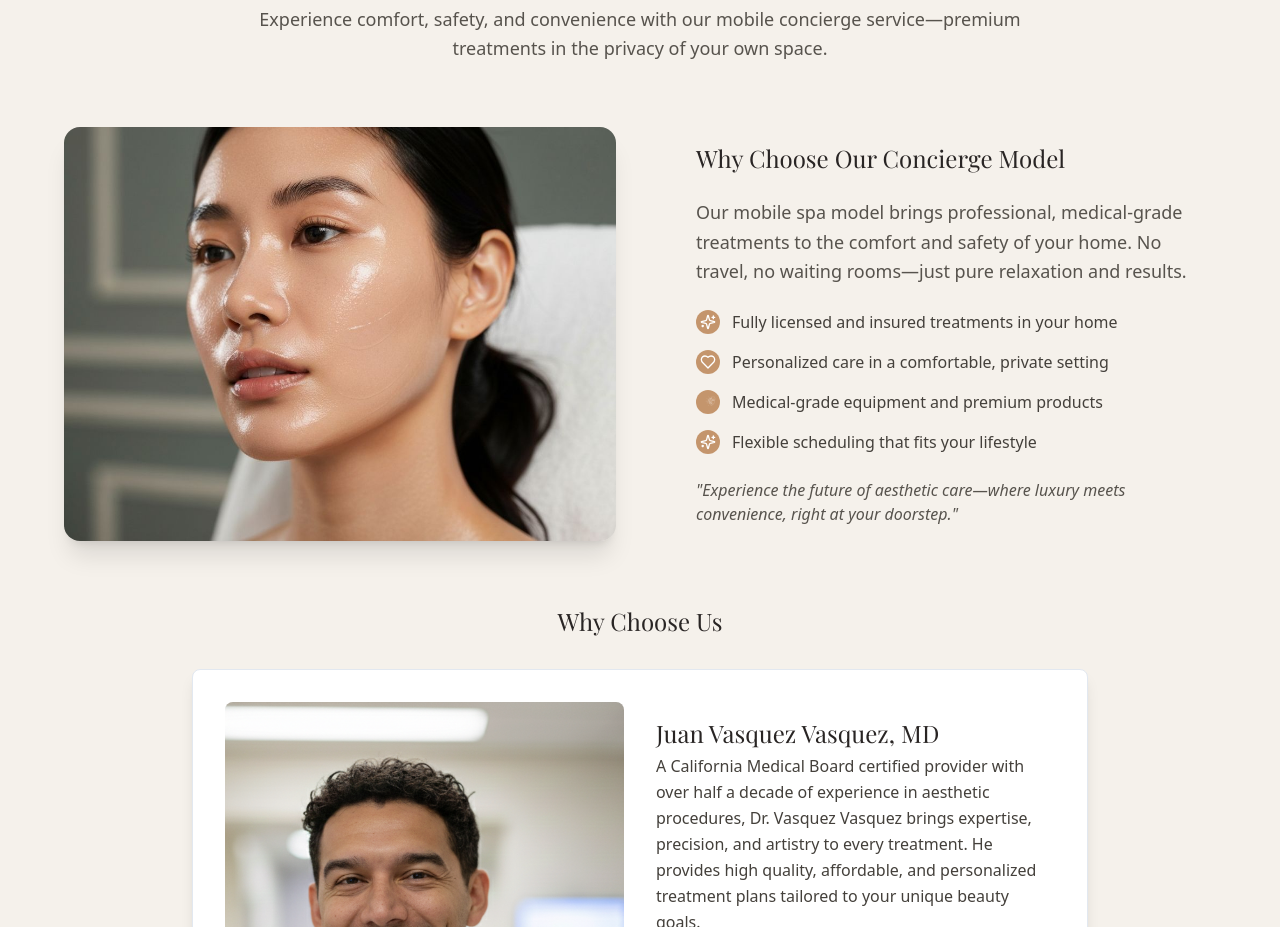
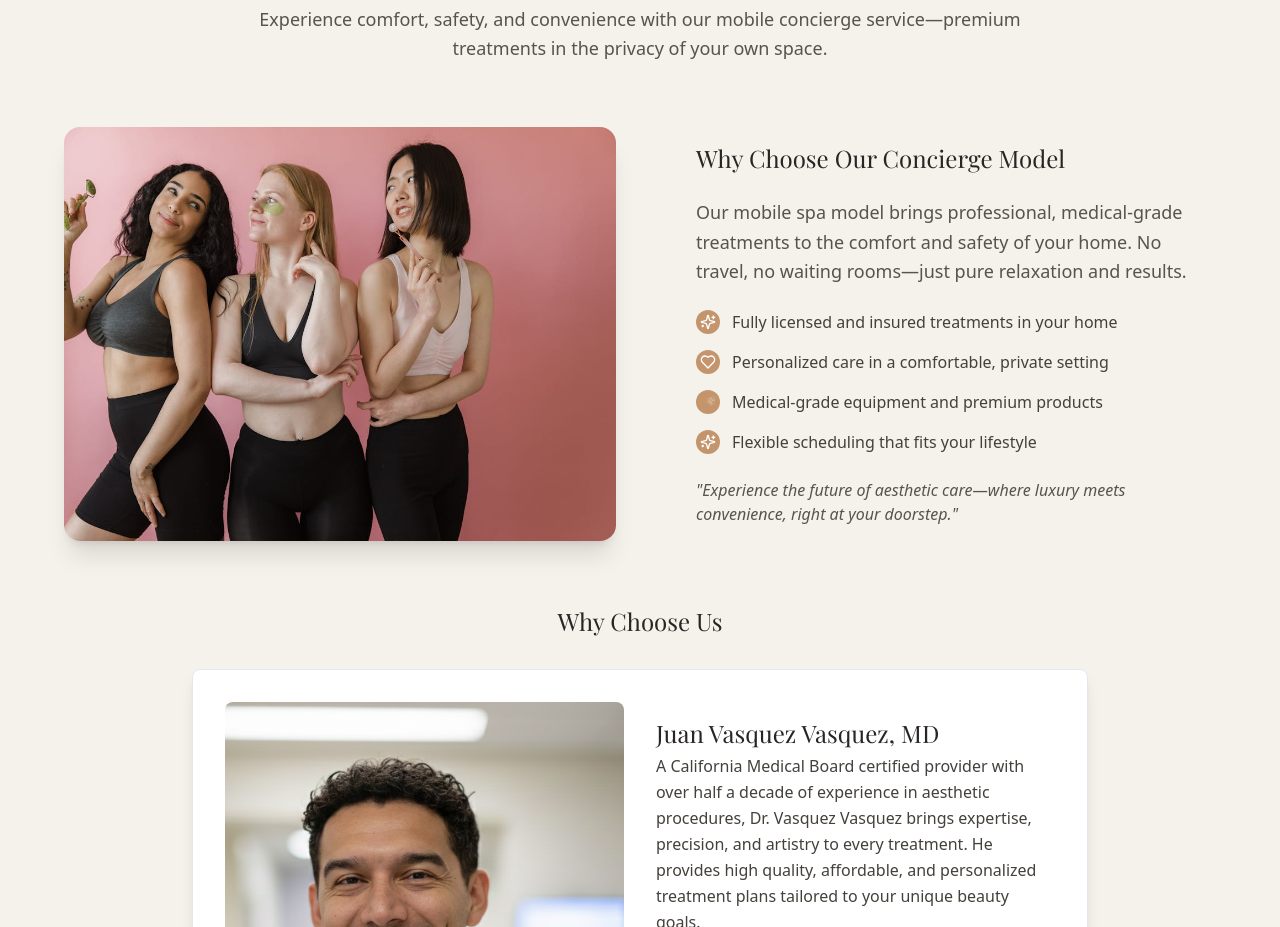
Before and after one commit to iisael9/Sol_MedSpa, a Next.js app: page / in a window 1280 px wide. Shown: the part 1760-2687 px from the top of the page. Built offline with nearby package versions, Linux system fonts and the light colour scheme; no server answers; a web font is replaced by a local one.

Commit message:
feat: update concierge image for social vibe
Use new image for group botox party atmosphere.

Co-authored-by: null <125531205+iisael9@users.noreply.github.com>

```diff
--- a/app/page.tsx
+++ b/app/page.tsx
@@ -235,8 +235,8 @@ export default function LandingPage() {
             <div className="relative">
               <div className="aspect-[4/3] rounded-2xl overflow-hidden shadow-xl">
                 <Image
-                  src="/beautiful-woman-receiving-luxury-facial-treatment-.jpg"
-                  alt="Professional treatment setup"
+                  src="/images/image.png"
+                  alt="Group spa party experience"
                   width={600}
                   height={400}
                   className="w-full h-full object-cover"
```
Also changed, not shown: public/images/image.png (added).
